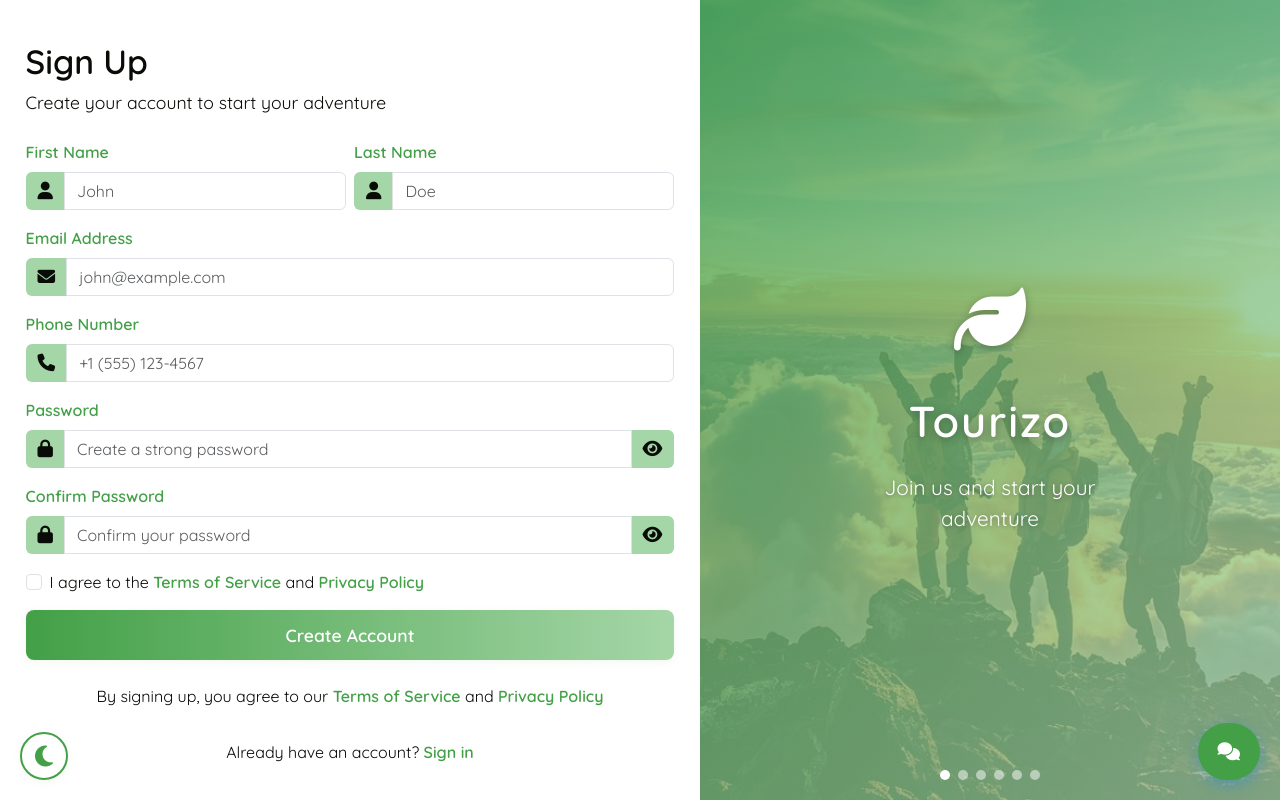
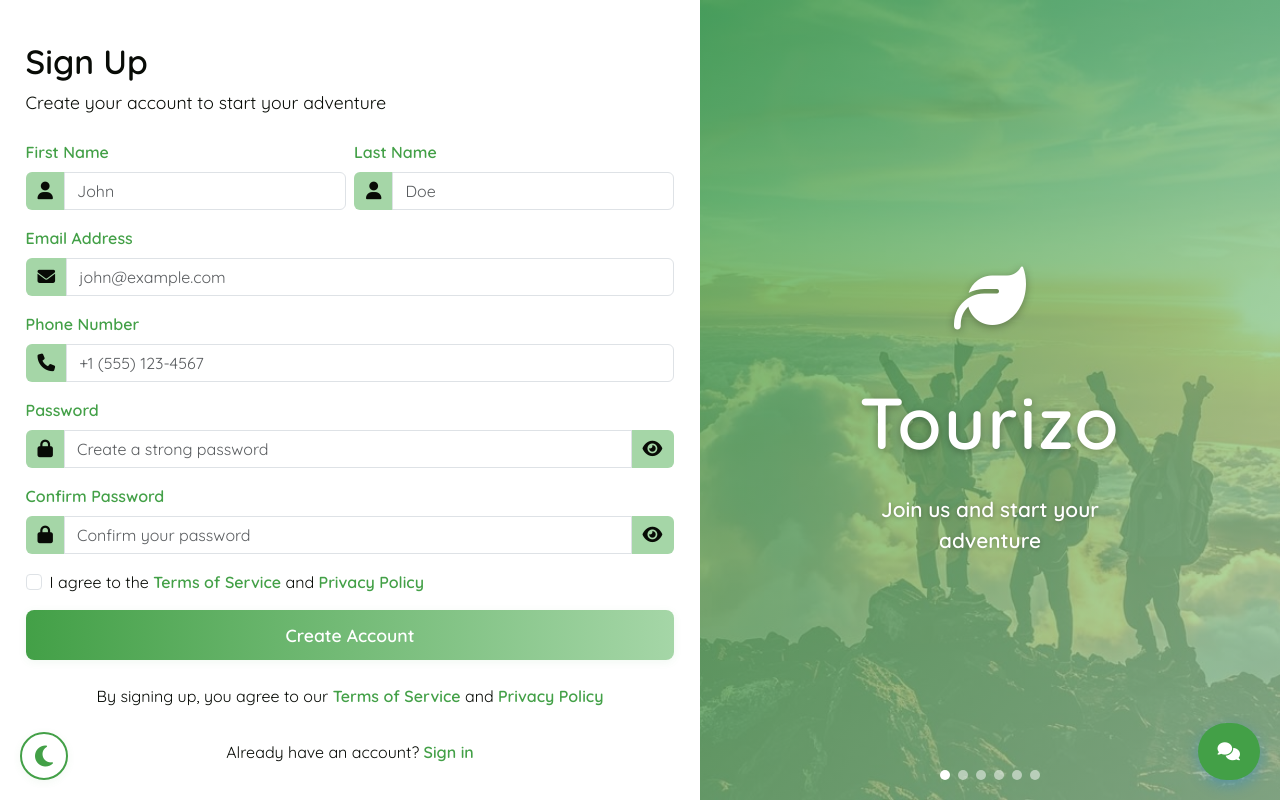
Before and after one commit to Shakiran-Nannyombi/Tourizo, a Flask app: page /auth/register in a window 1280 px wide. Run offline with Flask 3, Linux system fonts and the light colour scheme; data that the repository does not hold is empty; some libraries are stand-ins or nearby versions.

Commit message:
Enhanced branding and welcome messages with font adjustments for consistency

```diff
--- a/app/templates/auth/forgot_password.html
+++ b/app/templates/auth/forgot_password.html
@@ -62,10 +62,10 @@
                     <div class="auth-logo-large mb-3">
                         <i class="fas fa-leaf"></i>
                     </div>
-                    <div class="auth-brand-large d-flex align-items-center">
+                    <div class="auth-brand-large d-flex align-items-center" style="font-size: 4.5rem; font-weight: 800;">
                         <span>Tourizo</span>
                     </div>
-                    <div class="auth-welcome-large">Reset your password and get back to your adventure</div>
+                    <div class="auth-welcome-large" style="font-weight:600;">Reset your password and get back to your adventure</div>
                 </div>
 
                 <!-- Slider Dots -->
--- a/app/templates/auth/register.html
+++ b/app/templates/auth/register.html
@@ -108,10 +108,10 @@
                     <div class="auth-logo-large mb-3">
                         <i class="fas fa-leaf"></i>
                     </div>
-                    <div class="auth-brand-large d-flex align-items-center">
+                    <div class="auth-brand-large d-flex align-items-center" style="font-size: 4.5rem; font-weight: 800;">
                         <span>Tourizo</span>
                     </div>
-                    <div class="auth-welcome-large">Join us and start your adventure</div>
+                    <div class="auth-welcome-large" style="font-weight:600;">Join us and start your adventure</div>
                 </div>
 
                 <!-- Slider Dots -->
--- a/app/templates/auth/reset_password.html
+++ b/app/templates/auth/reset_password.html
@@ -90,10 +90,10 @@
                 <div class="auth-logo-large mb-3">
                     <i class="fas fa-leaf"></i>
                 </div>
-                <div class="auth-brand-large d-flex align-items-center">
+                <div class="auth-brand-large d-flex align-items-center" style="font-size: 4.5rem; font-weight: 800;">
                     <span>Tourizo</span>
                 </div>
-                <div class="auth-welcome-large">Welcome back! Set a new password to continue your adventure.</div>
+                <div class="auth-welcome-large" style="font-weight:600;">Welcome back! Set a new password to continue your adventure.</div>
             </div>
 
             <!-- Slider Dots -->
```
